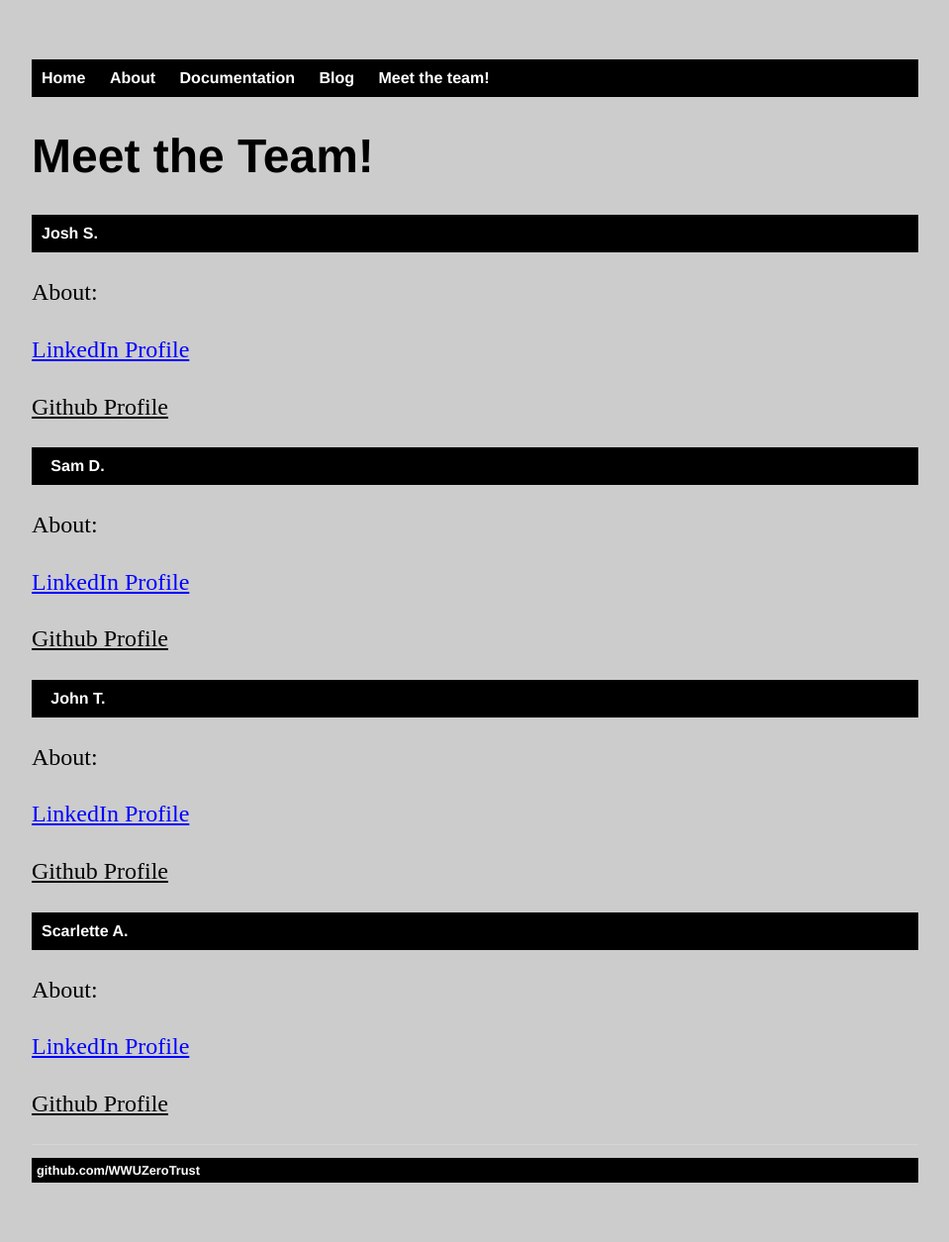
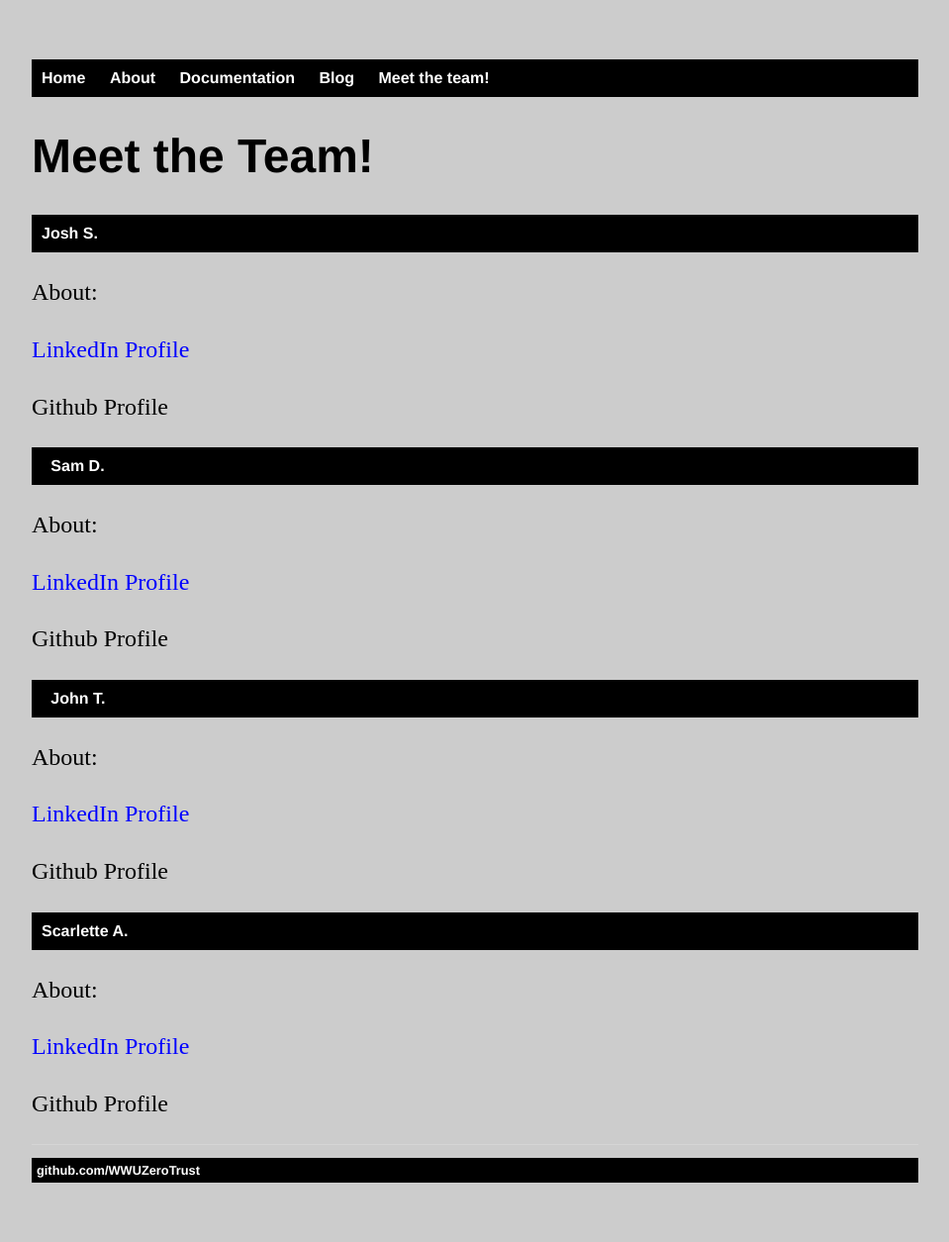
Before and after one commit to WWUZeroTrust/WWUZeroTrust.github.io, a Jekyll site: the page built from meet/index.html, in a window 1280 px wide. Shown: the whole page at 99% size, without its empty margins (160-1119 px from the left). Built offline with Jekyll 4.4.1, drawn with Linux system fonts in a browser that asks for light colours.

Commit message:
Update index.html

```diff
--- a/meet/index.html
+++ b/meet/index.html
@@ -15,15 +15,15 @@ a.class1:link, a.class1:visited, a.class1:hover, a.class1:active {
   color: blue;
   background-color: transparent;
   text-decoration: none;
-  text-decoration: underline;
 }
 a.class2:link, a.class2:visited, a.class2:hover, a.class2:active {
   color: black;
   background-color: transparent;
   text-decoration: none;
-  text-decoration: underline;
 }
-
+a:hover {
+    text-decoration: underline;
+}
 </style>
 </head>
 <body>
```
